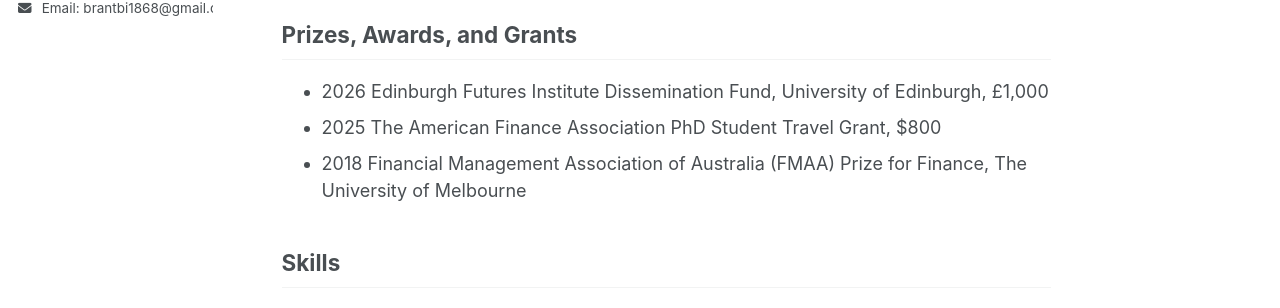
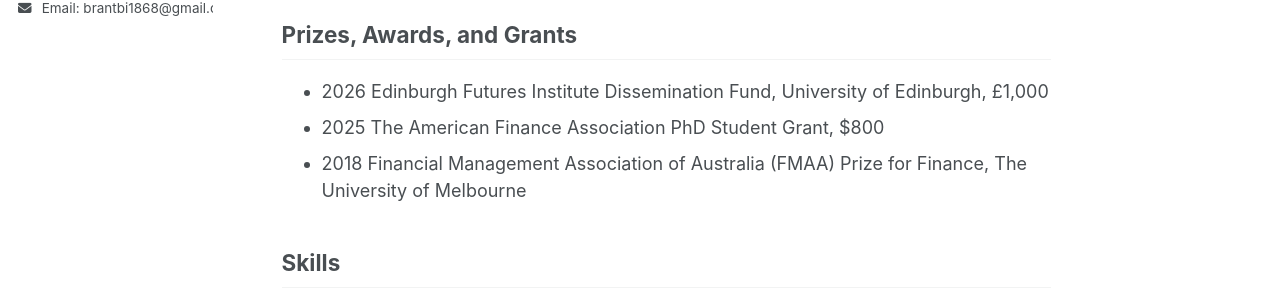
Before and after one commit to brant1868/brant1868.github.io, a Jekyll site: the page built from _pages/about.md, in a window 1280 px wide and 900 px high, scrolled down 3572 px. Shown: the part 358-666 px from the top of the window. Built offline with Jekyll 4.4.1, drawn with Linux system fonts in a browser that asks for light colours; a script bundle is joined from its source files by our own code; library files that are not in the unit come from our copies.

Commit message:
Update about.md

```diff
--- a/_pages/about.md
+++ b/_pages/about.md
@@ -97,7 +97,7 @@
 Prizes, Awards, and Grants
 ------
 - 2026 Edinburgh Futures Institute Dissemination Fund, University of Edinburgh, £1,000
-- 2025 The American Finance Association PhD Student Travel Grant, $800
+- 2025 The American Finance Association PhD Student Grant, $800
 - 2018 Financial Management Association of Australia (FMAA) Prize for Finance, The University of Melbourne
 
 Skills
```
